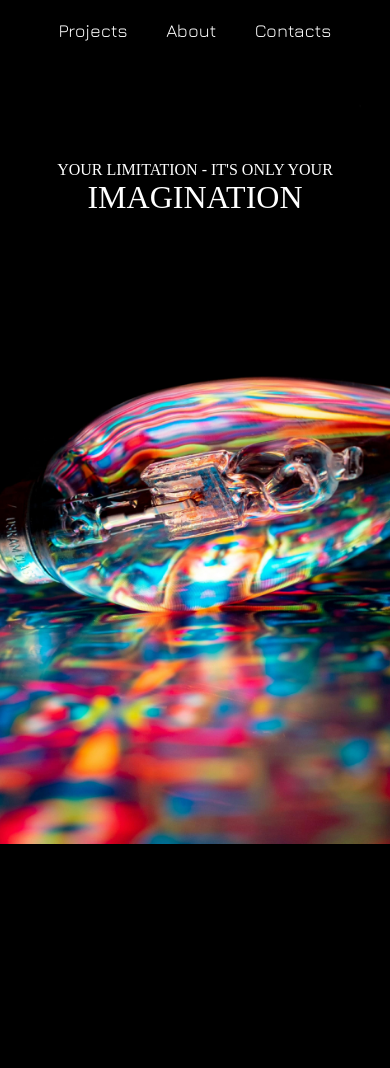
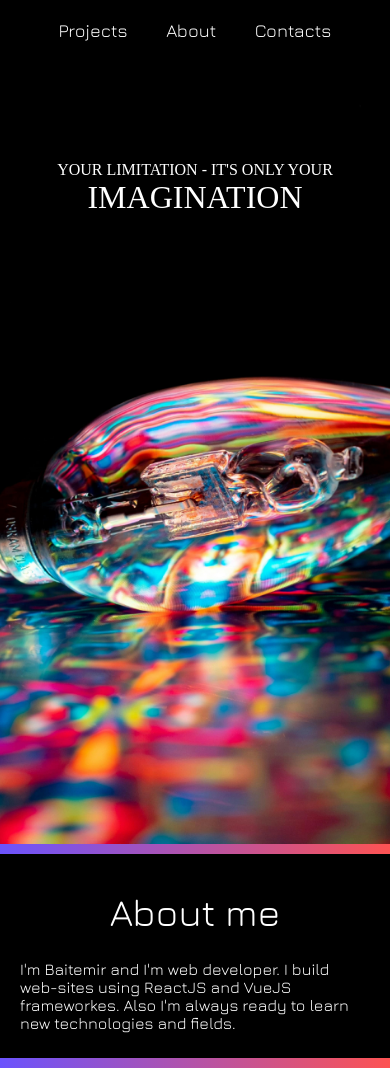
Before and after one commit to BaitemirAsanbaev/portfolio-old, a Vue app: page / in a window 390 px wide. Before the commit the page ends 844 px from the top, so only its background shows below. Built offline with nearby package versions, Linux system fonts and the light colour scheme; a web font is replaced by a local one.

Commit message:
created about's info section

```diff
--- a/src/App.vue
+++ b/src/App.vue
@@ -1,16 +1,19 @@
 <template>
   <div class="App">
     <Header />
+    <About/>
   </div>
 </template>
 
 <script>
 import Header from './components/Header.vue'
+import About from './components/About.vue'
 export default {
   name: 'App',
   components: {
-    Header
-  }
+    Header,
+    About
+}
 }
 </script>
 
@@ -23,6 +26,7 @@ body{
 }
 *{
   box-sizing: border-box;
+  transition: .3s ease-in;
   font-family: 'Jura', sans-serif;
 }
 
--- /dev/null
+++ b/src/components/About.vue
@@ -0,0 +1,19 @@
+<template>
+  <div class="about">
+    <Line/>
+    <Info/>
+    <Line/>
+  </div>
+</template>
+
+<script>
+import Line from './Line.vue';
+import Info from './Info.vue';
+export default {
+    name: "AboutVue",
+    components: { Line, Info }
+}
+</script>
+
+<style lang="scss" scoped>
+</style>
--- a/src/components/Header.vue
+++ b/src/components/Header.vue
@@ -25,7 +25,6 @@ header {
 
   .title {
     margin-top: 30px;
-    transition: .3s ease-in;
     h1 {
       color: #fff;
       font-family: 'Macondo', cursive;
@@ -33,7 +32,6 @@ header {
       margin: 0;
       font-size: 64px;
       font-weight: normal;
-      transition: .3s ease-in;
     }
 
     h1.big-title {
--- /dev/null
+++ b/src/components/Info.vue
@@ -0,0 +1,59 @@
+<template>
+  <div class="info">
+    <h1>About me</h1>
+    <p>I'm Baitemir and I'm web developer. I build web-sites using ReactJS and VueJS frameworkes. Also I'm always ready
+      to learn new technologies and fields.
+    </p>
+  </div>
+</template>
+
+<script>
+
+export default {
+  name: 'InfoVue'
+}
+</script>
+
+<style lang="scss" scoped>
+.info {
+  color: #fff;
+  max-width: 800px;
+  margin: 0 auto;
+  padding: 20px 50px;
+
+  h1 {
+    text-align: center;
+    font-size: 64px;
+    font-weight: normal;
+  }
+
+  p {
+    font-size: 26px;
+  }
+
+  @media (max-width: 700px) {
+    h1 {
+      font-size: 48px;
+    }
+
+    p {
+      font-size: 20px;
+    }
+  }
+
+  @media (max-width: 450px) {
+    h1 {
+      font-size: 38px;
+    }
+
+    p {
+      font-size: 16px;
+    }
+  }
+}
+@media (max-width: 450px) {
+  .info{
+    padding: 10px 20px;
+  }
+}
+</style>
--- /dev/null
+++ b/src/components/Line.vue
@@ -0,0 +1,18 @@
+<template>
+  <div class="line">
+  </div>
+</template>
+
+<script>
+  export default {
+    name: 'LineVue'
+  }
+</script>
+
+<style lang="scss" scoped>
+  .line{
+    width: 100%;
+    height: 10px;
+    background: linear-gradient(to left, #FD5353, #6B53FD);
+  }
+</style>
```
Also changed, not shown: src/assets/logo.png (deleted), 1 other file (tests, documents, lock files or other folders).
